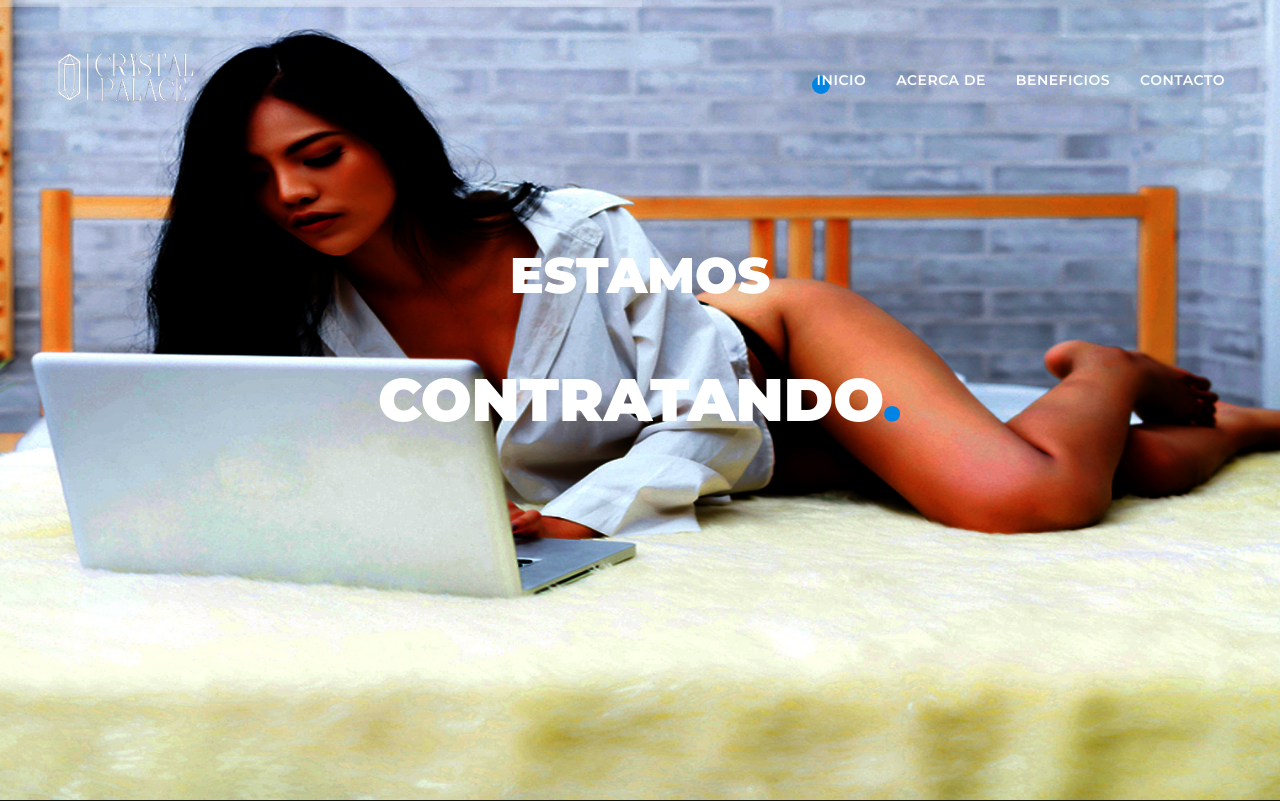
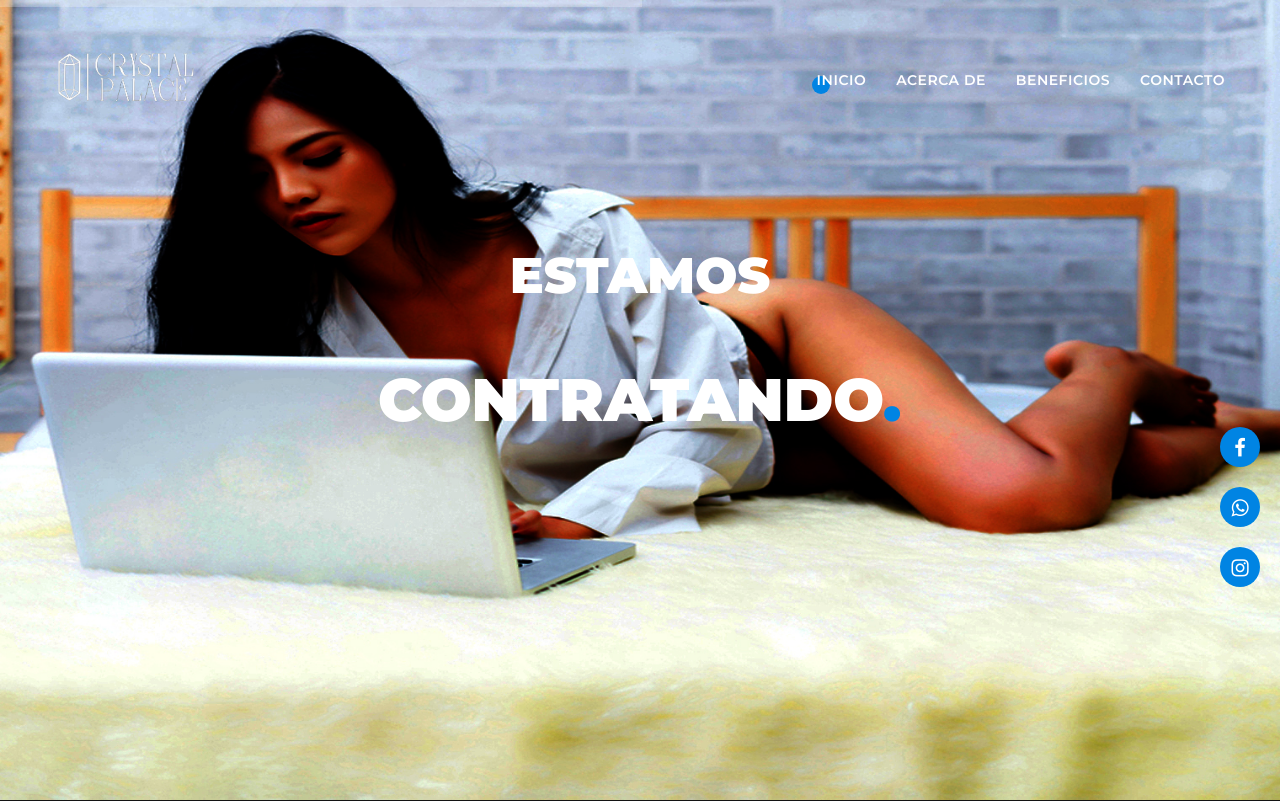
Before and after one commit to jturizo2/Crystal_Palace, a PHP site: page / in a window 1280 px wide. Shown: the top 801 px of the page. Run offline with PHP 8.4, Linux system fonts and the light colour scheme; some libraries are stand-ins or nearby versions; some web fonts are replaced.

Commit message:
Iconos Redes Sociales-Lateral

```diff
--- /dev/null
+++ b/css/StyleElements.css
@@ -0,0 +1,76 @@
+@media (min-width: 576px) { ... }
+
+// Medium devices (tablets, 768px and up)
+@media (min-width: 768px) { ... }
+
+// Large devices (desktops, 992px and up)
+@media (min-width: 992px) { }
+
+// Extra large devices (large desktops, 1200px and up)
+@media (min-width: 1200px) { ... }
+
+/*
+
+*{box-sizing:border-box;}
+
+
+		.social{
+
+			width:48px;
+			position:fixed;
+			top:50px;
+			right:0;
+		}
+
+
+		.social{
+			top:50%;
+			height:205px;
+			margin-top:-50px;
+		}
+
+*/
+
+.redes-sociales {
+  position: fixed;
+  top: 50%;
+  transform: translateY(15%);
+  right: 20px; /* Ajusta el valor según la posición deseada */
+  z-index: 9999;
+  list-style: none;
+  padding: 0;
+  margin: 0;
+}
+
+.redes-sociales li {
+  margin-bottom: 20px; /* Espacio entre íconos */
+}
+
+.redes-sociales li a {
+  display: block;
+  width: 40px;
+  height: 40px;
+  text-align: center;
+  line-height: 40px;
+  font-size: 20px;
+  color: white;
+  background-color: #0084e3;
+  border-radius: 50%;
+  transition: background-color 0.3s;
+}
+
+.redes-sociales li a:hover {
+  background-color: #006fbf;
+}
+
+
+.hidden {
+  opacity: 0;
+  visibility: hidden;
+  transition: opacity 3s ease, visibility 3s ease;
+}
+
+.visible {
+  opacity: 1;
+  visibility: visible;
+}
--- a/index.php
+++ b/index.php
@@ -10,7 +10,6 @@
      <title>Crystal Palace</title>
     <!-- favicon -->
     <link rel="shortcut icon" type="image/x-icon" href="img/favicon.ico">
-
     <!-- Bootstrap CSS -->
     <link rel="stylesheet" href="css/bootstrap.min.css">
     <!-- Icon Font CSS -->
@@ -18,31 +17,28 @@
     <link rel="stylesheet" href="css/et-line.css">
     <!-- All Plugins CSS -->
     <link rel="stylesheet" href="css/plugins.css">
+    <!-- Style Elements Button Social Net-->
+    <link rel="stylesheet" href="css/StyleElements.css">
     <!-- Main Style CSS -->
     <link rel="stylesheet" href="style.css">
     <!-- Responsive CSS -->
     <link rel="stylesheet" href="css/responsive.css">
-
     <!-- REVOLUTION STYLE SHEETS -->
     <link rel="stylesheet" type="text/css" href="revolution/css/settings.css">
     <!-- REVOLUTION LAYERS STYLES -->
     <link rel="stylesheet" type="text/css" href="revolution/css/layers.css">
     <!-- REVOLUTION NAVIGATION STYLES -->
     <link rel="stylesheet" type="text/css" href="revolution/css/navigation.css">
-
     <!-- Modernizr JS -->
     <script src="js/vendor/modernizr-2.8.3.min.js"></script>
-
 </head>
 
 <body>
-
     <!-- Loading Bar Start -->
     <div id="loading-wrap">
         <div class="object"></div>
     </div>
     <!-- Loading Bar End -->
-
     <!-- Header Section Start -->
     <div id="sticky-active" class="header-section section">
         <div class="container">
@@ -71,8 +67,28 @@
             </div>
         </div>
     </div>
+    <!--Slide de Iconos Vertical de Redes Sociales-->
+    <ul id="hiddenElement" class="hidden redes-sociales">
+      <li><a href="https://www.facebook.com/profile.php?id=100092490519954&mibextid=ZbWKwL" target="_blank"><i class="fa fa-facebook"></i></a></li>
+      <li><a href="https://wa.link/iw2rxu" target="_blank"><i class="fa fa-whatsapp"></i></a></li>
+      <li><a href="https://instagram.com/crystalpalacestudio?igshid=NTc4MTIwNjQ2YQ==" target="_blank"><i class="fa fa-instagram"></i></a></li>
+      <!-- Agrega más íconos de redes sociales aquí -->
+    </ul>
+
+    <script type="text/javascript">
+        window.addEventListener("scroll", showElementOnScroll);
+
+        function showElementOnScroll()
+        {
+            const hiddenElement = document.getElementById("hiddenElement");
+            const scrollPosition = window.innerHeight + window.pageYOffset;
+            if (scrollPosition > hiddenElement.offsetTop)
+            {
+                hiddenElement.classList.add("visible");
+            }
+        }
+    </script>
     <!-- Header Section End -->
-
     <!-- Slider Section Start -->
     <div id="home" class="rev_slider_wrapper fullwidthbanner-container" data-alias="classic4export" data-source="gallery">
         <!-- START REVOLUTION SLIDER 5.4.1 fullwidth mode -->
@@ -105,7 +121,6 @@
 						style="z-index: 16;">
 						Estamos
                     </div>
-
                     <!-- LAYER NR. 2 -->
 					<div class="tp-caption tp-resizeme" id="slide1-layer-2"
 						data-x="['center','center','center','center']"
@@ -157,7 +172,6 @@
 						style="z-index: 16;">
 						Necesitas
                     </div>
-
                     <!-- LAYER NR. 2 -->
 					<div class="tp-caption tp-resizeme" id="slide2-layer-2"
 						data-x="['center','center','center','center']"
@@ -181,9 +195,8 @@
 						style="z-index: 16;">
 						Ingresos Extras<span class="theme-color">.</span>
                     </div>
-
                     <!-- LAYER NR. 3 -->
-					<a href="https://wa.link/iw2rxu" target="_blank" class="tp-caption tp-resizeme tp-btn" id="slide2-layer-3"
+					<a href="#netcontact" class="tp-caption tp-resizeme tp-btn" id="slide2-layer-3"
 						data-x="['center','center','center','center']"
 						data-hoffset="['0','0','0','0']"
 						data-y="['middle','middle','middle','middle']"
@@ -210,7 +223,6 @@
         </div>
 		<!-- REVOLUTION SLIDER END -->
     </div>
-
     <!-- About Section Start -->
     <div id="about" class="about-section bg-dark section pt-100 pb-70 rt-animate">
         <div class="container">
@@ -222,13 +234,12 @@
                         </div>
                         <div class="col-md-6 col-12">
                             <div class="about-image"><img src="img/about/2.png" alt="about"></div>
-
                         </div>
                     </div>
                 </div>
                 <div class="col-lg-6 col-12 mb-30">
                     <div class="about-content">
-                        <h3 class="title-tag">Misión</h3>
+                        <h1 class="title-tag">Misión</h1>
                         <h1>Crystal Palace</h1>
                         <p>Enfocados en promover un grato ambiente de trabajo, preocupándonos del bienestar de nuestras modelos, ofreciendo instalaciones cómodas, seguras y privadas, donde sea fácil y divertido ganar dinero sin preocuparse de nada.</p>
                     </div>
@@ -237,7 +248,6 @@
         </div>
     </div>
     <!-- About Section End -->
-
     <!-- Beneficios Section Start -->
     <div id="service" class="service-section section pt-120 pb-80 rt-animate">
         <div class="container">
@@ -286,7 +296,6 @@
         </div>
     </div>
     <!-- Service Section End -->
-
     <!-- Testimonial Section Start -->
     <div id="testimonial" class="testimonial-section bg-dark overlay section pt-140 pb-125 bg-img-1 parallax rt-animate">
         <div class="container">
@@ -309,7 +318,6 @@
         </div>
     </div>
     <!-- Testimonial Section End -->
-
     <!-- Portfolio Section Start
     <div id="work" class="portfolio-section section bg-light pt-120 pb-120 rt-animate">
         <div class="container">
@@ -460,9 +468,9 @@
         </div>
     </div>
     <!-- Contact Section End -->
-
     <!-- Footer Section Start -->
-    <footer class="bg-dark-2 section rt-line-arrow rt-animate">
+    <div id="netcontact" class="bg-dark-2 section rt-line-arrow rt-animate">
+        <footer>
             <div class="container">
                 <div class="row pt-100 pb-50 text-center rt-animate">
                     <div class="col-md-4 col-12 mobi-mb-50">
@@ -513,8 +521,8 @@
                 </div>
             </div>
         </footer>
+    </div>
     <!-- Footer Section End -->
-
     <!-- All JS Here -->
     <!-- jQuery JS -->
     <script src="js/vendor/jquery-1.12.4.min.js"></script>
@@ -531,11 +539,9 @@
     <script src="js/reverse-animation-active.js"></script>
     <!-- Scripts JS -->
     <script src="js/scripts.js"></script>
-
     <!-- REVOLUTION JS FILES -->
     <script src="revolution/js/jquery.themepunch.tools.min.js"></script>
     <script src="revolution/js/jquery.themepunch.revolution.min.js"></script>
-
     <!-- SLIDER REVOLUTION 5.0 EXTENSIONS  (Load Extensions only on Local File Systems !  The following part can be removed on Server for On Demand Loading) -->
     <script src="revolution/js/extensions/revolution.extension.actions.min.js"></script>
     <script src="revolution/js/extensions/revolution.extension.carousel.min.js"></script>
@@ -546,9 +552,7 @@
     <script src="revolution/js/extensions/revolution.extension.parallax.min.js"></script>
     <script src="revolution/js/extensions/revolution.extension.slideanims.min.js"></script>
     <script src="revolution/js/extensions/revolution.extension.video.min.js"></script>
-
     <script src="js/rev-active.js"></script>
-
 </body>
 
 
```
Also changed, not shown: Updates.txt (added, +25 -0 lines). Lines whose indentation alone changed are shown as unchanged.
